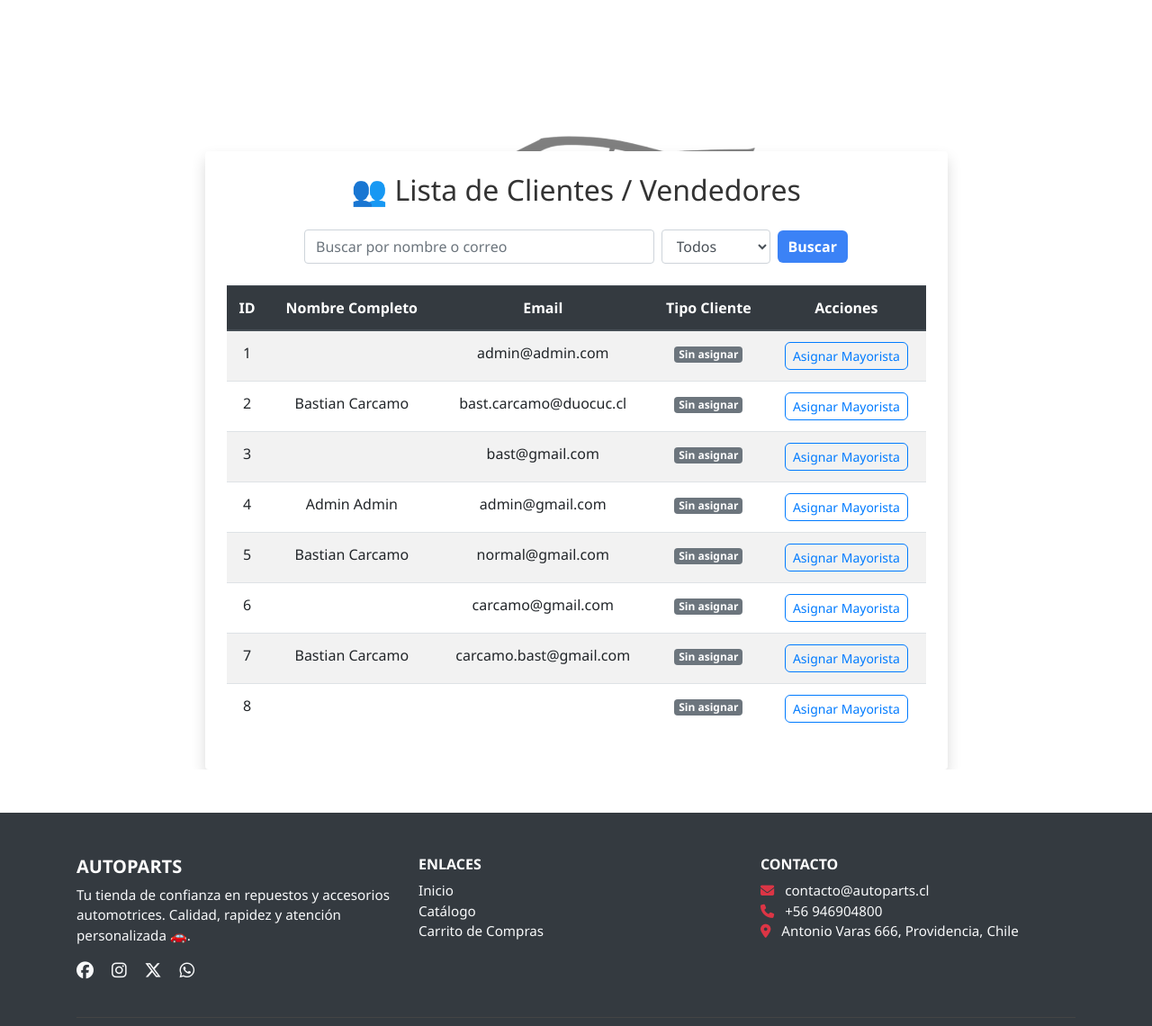
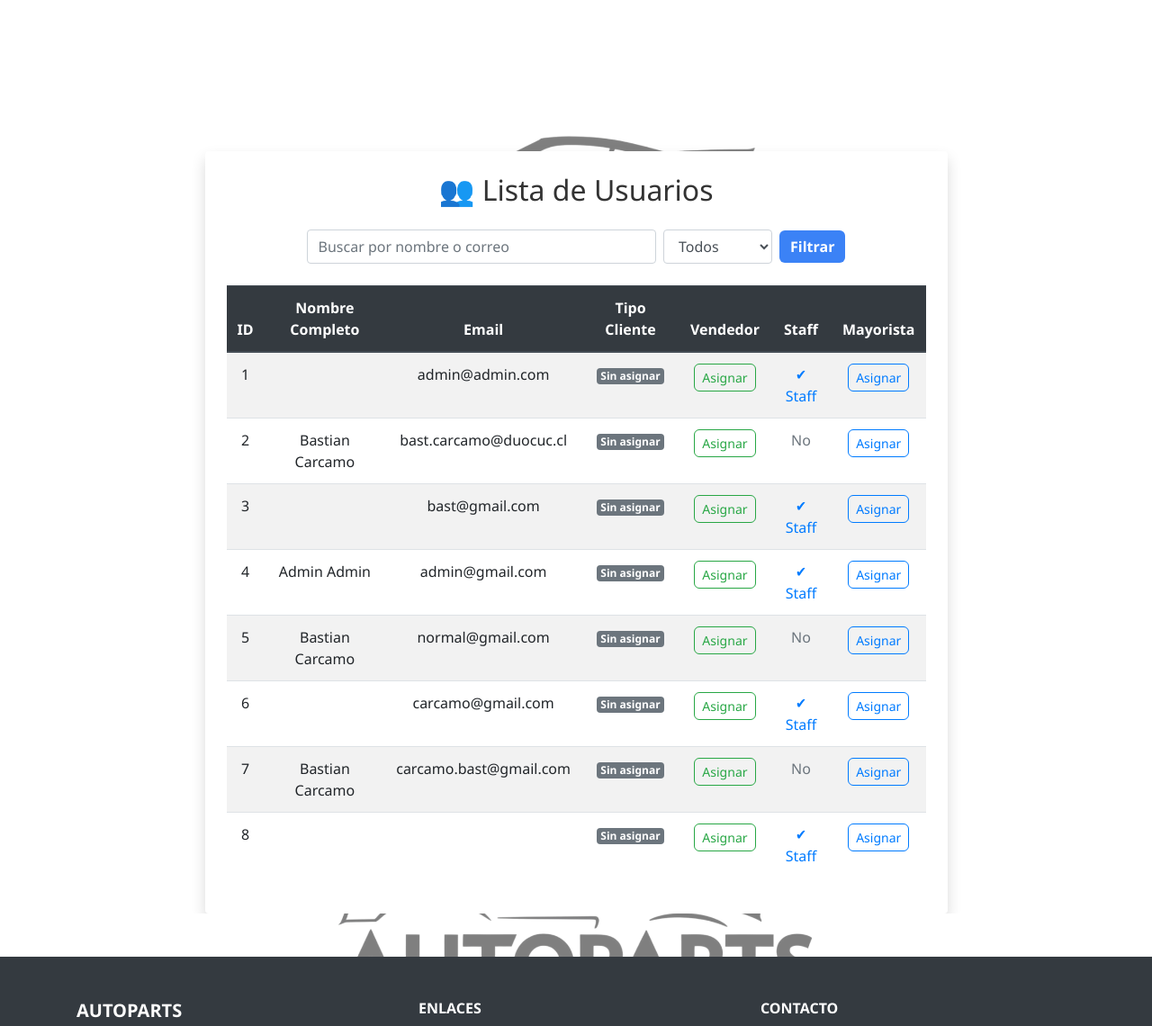
Before and after one commit to oozcode/Autoparts, a Django app: template Autopart/templates/autopart/listar_clientes.html in a window 1280 px wide. Shown: the part 151-1291 px from the top of the page at 90% size. Run offline with Django 5.2, Linux system fonts and the light colour scheme; the template is opened without the code that fills it: values that come from a table or form of the project are taken from there, others are empty; data comes from the database, SQL or seed files in the repository; both versions use the stored data as it was after the commit; some libraries are stand-ins or nearby versions.

Commit message:
dashboard de control de usuarios

```diff
--- a/Autopart/templates/autopart/listar_clientes.html
+++ b/Autopart/templates/autopart/listar_clientes.html
@@ -6,7 +6,7 @@
     <div class="row justify-content-center">
       <div class="col-lg-10 col-xl-9">
         <div class="bg-white rounded shadow p-4">
-        <h2 class="mb-4 text-center">👥 Lista de Clientes / Vendedores</h2>
+          <h2 class="mb-4 text-center">👥 Lista de Usuarios</h2>
 
           <form method="get" class="form-inline justify-content-center mb-4">
             <input type="text" name="q" placeholder="Buscar por nombre o correo" value="{{ query|default_if_none:'' }}" class="form-control mr-2 w-50">
@@ -14,8 +14,10 @@
               <option value="">Todos</option>
               <option value="mayorista" {% if tipo == 'mayorista' %}selected{% endif %}>Mayorista</option>
               <option value="minorista" {% if tipo == 'minorista' %}selected{% endif %}>Minorista</option>
+              <option value="vendedor" {% if tipo == 'vendedor' %}selected{% endif %}>Vendedor</option>
+              <option value="staff" {% if tipo == 'staff' %}selected{% endif %}>Staff</option>
             </select>
-        <button type="submit" class="btn btn-primary">Buscar</button>
+            <button type="submit" class="btn btn-primary">Filtrar</button>
           </form>
 
           <div class="table-responsive">
@@ -26,7 +28,9 @@
                   <th>Nombre Completo</th>
                   <th>Email</th>
                   <th>Tipo Cliente</th>
-                <th>Acciones</th>
+                  <th>Vendedor</th>
+                  <th>Staff</th>
+                  <th>Mayorista</th>
                 </tr>
               </thead>
               <tbody>
@@ -43,12 +47,24 @@
                     {% endif %}
                   </td>
                   <td>
-                  {% if user.perfilusuario.tipo_cliente and user.perfilusuario.tipo_cliente.nombre == 'Mayorista' %}
-                    <span class="text-success font-weight-bold">✔ Ya es Mayorista</span>
+                    {% if user.es_vendedor %}
+                      <button onclick="confirmarQuitarVendedor({{ user.id }})" class="btn btn-sm btn-outline-danger">Quitar</button>
                     {% else %}
-                    <a href="{% url 'asignar_tipo_cliente' user.id %}" class="btn btn-sm btn-outline-primary">
-                      Asignar Mayorista
-                    </a>
+                      <button onclick="confirmarAsignarVendedor({{ user.id }})" class="btn btn-sm btn-outline-success">Asignar</button>
+                    {% endif %}
+                  </td>
+                  <td>
+                    {% if user.is_staff %}
+                      <span class="text-primary fw-bold">✔ Staff</span>
+                    {% else %}
+                      <span class="text-muted">No</span>
+                    {% endif %}
+                  </td>
+                  <td>
+                    {% if user.es_mayorista %}
+                      <button onclick="confirmarQuitarMayorista({{ user.id }})" class="btn btn-sm btn-outline-danger">Quitar</button>
+                    {% else %}
+                      <button onclick="confirmarAsignarMayorista({{ user.id }})" class="btn btn-sm btn-outline-primary">Asignar</button>
                     {% endif %}
                   </td>
                 </tr>
@@ -61,5 +77,58 @@
     </div>
   </div>
 </main>
+
+<!-- SweetAlert2 CDN -->
+<script src="https://cdn.jsdelivr.net/npm/sweetalert2@11"></script>
+<!-- CSRF para uso global -->
+<script>
+  function getCSRFToken() {
+    const csrfInput = document.querySelector('[name=csrfmiddlewaretoken]');
+    return csrfInput ? csrfInput.value : '{{ csrf_token }}';
+  }
+
+  function confirmarAccion(url, titulo, texto, icono) {
+    Swal.fire({
+      title: titulo,
+      text: texto,
+      icon: icono,
+      showCancelButton: true,
+      confirmButtonText: 'Sí, confirmar',
+      cancelButtonText: 'Cancelar'
+    }).then(result => {
+      if (result.isConfirmed) {
+        fetch(url, {
+          method: 'POST',
+          headers: {
+            'X-CSRFToken': getCSRFToken()
+          }
+        }).then(response => {
+          if (response.ok) {
+            location.reload();
+          } else {
+            Swal.fire('Error', 'Hubo un problema al procesar la solicitud.', 'error');
+          }
+        });
+      }
+    });
+  }
+
+  function confirmarAsignarVendedor(userId) {
+    confirmarAccion(`/asignar-vendedor/${userId}/`, '¿Asignar como vendedor?', 'Esta acción asignará al usuario al grupo vendedor.', 'question');
+  }
+
+  function confirmarQuitarVendedor(userId) {
+    confirmarAccion(`/quitar-vendedor/${userId}/`, '¿Quitar rol de vendedor?', 'El usuario ya no será vendedor.', 'warning');
+  }
+
+  function confirmarAsignarMayorista(userId) {
+    confirmarAccion(`/asignar-mayorista/${userId}/`, '¿Asignar como mayorista?', 'Esta acción asignará al usuario el tipo Mayorista.', 'question');
+  }
+
+  function confirmarQuitarMayorista(userId) {
+    confirmarAccion(`/quitar-mayorista/${userId}/`, '¿Quitar rol de mayorista?', 'El usuario volverá a ser minorista.', 'warning');
+  }
+</script>
+
 {% include 'autopart/base/footer.html' %}
 {% endblock %}
--- a/Autopart/urls.py
+++ b/Autopart/urls.py
@@ -46,4 +46,9 @@ urlpatterns = [
     path('mis-pedidos/', views.mis_pedidos, name='mis_pedidos'),
     path('perfil/', views.perfil_usuario, name='perfil_usuario'),
     path('pedido/<int:pedido_id>/', views.detalle_pedido, name='detalle_pedido'),
+    path('asignar-vendedor/<int:user_id>/', views.asignar_vendedor, name='asignar_vendedor'),
+    path('quitar-vendedor/<int:user_id>/', views.quitar_vendedor, name='quitar_vendedor'),
+    path('quitar-mayorista/<int:user_id>/', views.quitar_mayorista, name='quitar_mayorista'),
+    path('asignar-mayorista/<int:user_id>/', views.asignar_mayorista, name='asignar_mayorista'),
+
 ]
```
Also changed, not shown: Autopart/views.py (+67 -6 lines), db.sqlite3. Lines whose indentation alone changed are shown as unchanged.
